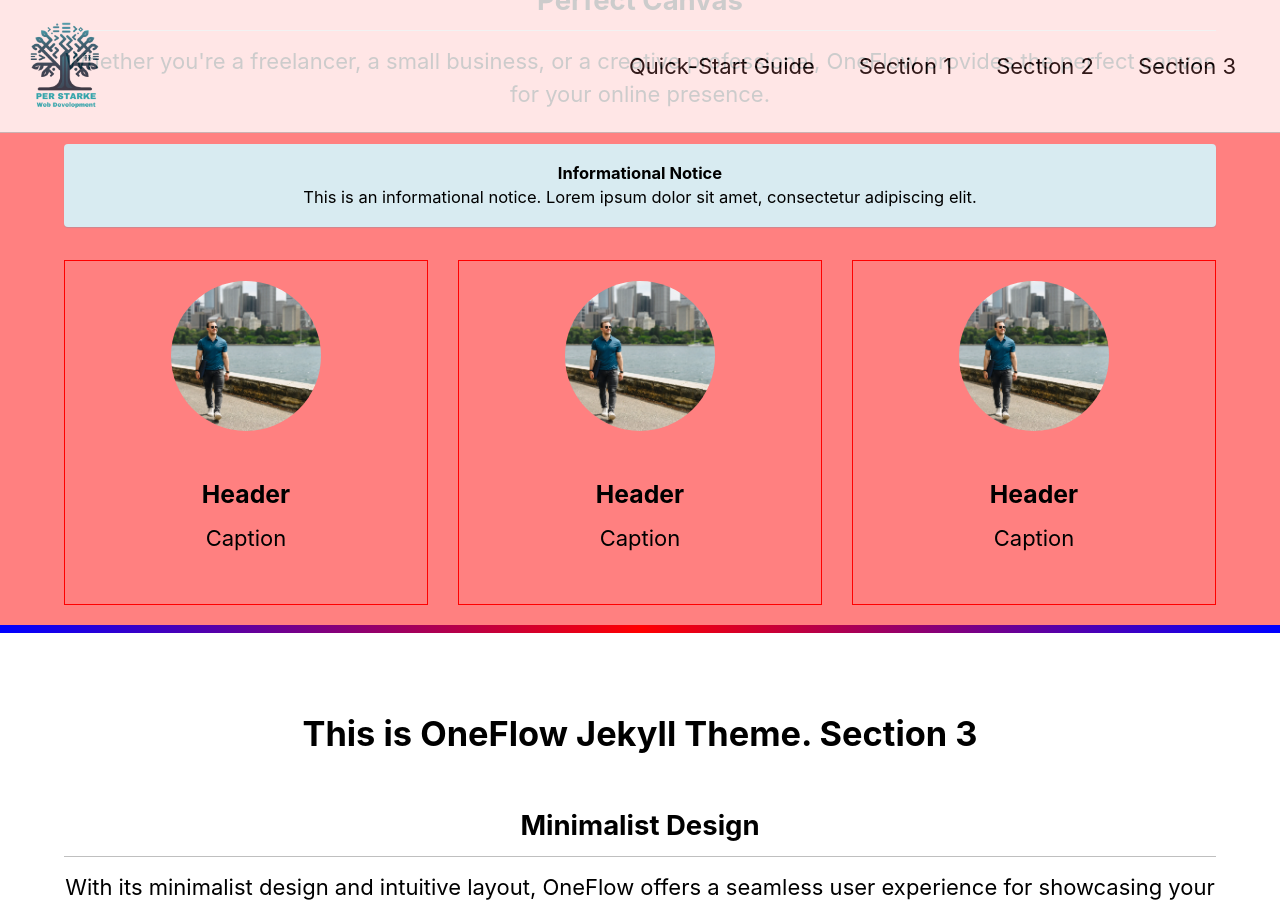
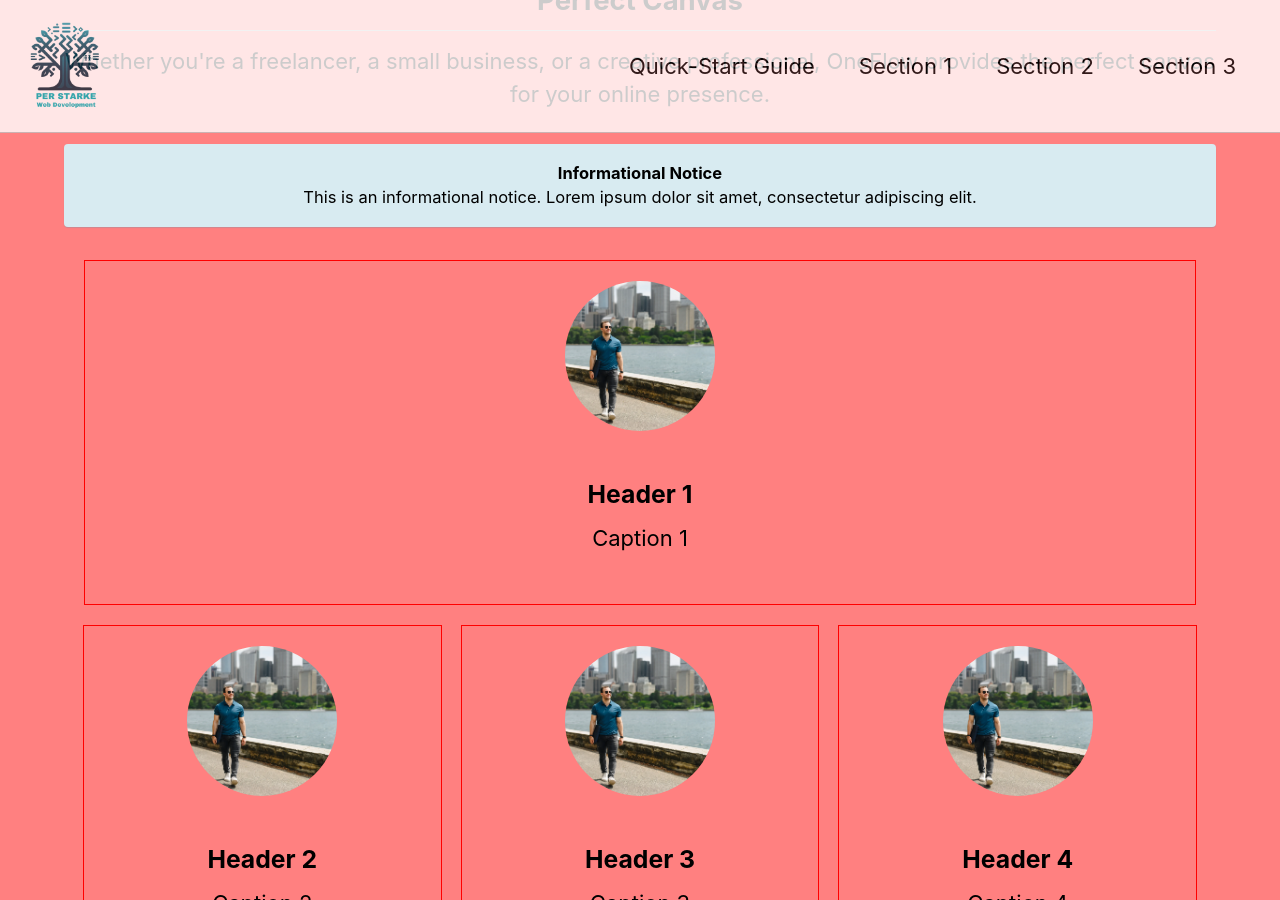
Before and after one commit to perstarke-webdev/oneflow-jekyll-theme, a Jekyll site: the page built from _pages/index.html, in a window 1280 px wide and 900 px high, scrolled down 2451 px. Built offline with Jekyll 4.4.1, drawn with Linux system fonts in a browser that asks for light colours; cached includes are drawn as plain includes.

Commit message:
round images as include
close #6

```diff
--- /dev/null
+++ b/_includes/round-images
@@ -0,0 +1,30 @@
+{% if include.id %}
+  {% assign round-images = page[include.id] %}
+{% else %}
+  {% assign round-images = page.round-images %}
+{% endif %}
+
+<div class="round-image-container">
+{% for part in round-images %}
+{% if part.size == 'full' %}
+<div class="round-image-box round-image-box-full">
+{% elsif part.size == 'half' %}
+<div class="round-image-box round-image-box-half">
+{% elsif part.size == 'third' %}
+<div class="round-image-box round-image-box-third">
+{% else %}
+{% elsif part.size == 'half' %}
+<div class="round-image-box round-image-box-full">
+{% endif %}
+<div class="round-image">
+<img src={{part.image-path}}>
+</div>
+{% if part.header %}
+<h3>{{part.header}}</h3>
+{% endif %}
+{% if part.caption %}
+<p>{{part.caption}}</p>
+{% endif %}
+</div>
+{% endfor %}
+</div>
--- a/_pages/index.html
+++ b/_pages/index.html
@@ -36,6 +36,27 @@ gallery:
       image_path: /assets/images/header.webp
       alt: "placeholder image 3"
       title: "Image 3 title caption"
+
+
+round-images:
+    - image-path: "/assets/images/header.webp"
+      size: "full"
+      header: "Header 1"
+      caption: "Caption 1"
+    - image-path: "/assets/images/header.webp"
+      size: "third"
+      header: "Header 2"
+      caption: "Caption 2"
+    - image-path: "/assets/images/header.webp"
+      size: "third"
+      header: "Header 3"
+      caption: "Caption 3"
+    - image-path: "/assets/images/header.webp"
+      size: "third"
+      header: "Header 4"
+      caption: "Caption 4"
+
+
 ---
 
 <section class="site-section" id="section-1">
@@ -87,29 +108,7 @@ gallery:
     <p>This is an informational notice. Lorem ipsum dolor sit amet, consectetur adipiscing elit.</p>
 </div>
 
-<div class="round-image-container">
-    <div class="round-image-box">
-        <div class="round-image">
-            <img src="/assets/images/header.webp">
-        </div>
-        <h3>Header</h3>
-        <p>Caption</p>
-    </div>
-    <div class="round-image-box">
-        <div class="round-image">
-            <img src="/assets/images/header.webp">
-        </div>
-        <h3>Header</h3>
-        <p>Caption</p>
-    </div>
-    <div class="round-image-box">
-        <div class="round-image">
-            <img src="/assets/images/header.webp">
-        </div>
-            <h3>Header</h3>
-            <p>Caption</p>
-    </div>
-</div>
+{% include round-images %}
 
 </section>
 
--- a/_sass/oneflow/_utilities.scss
+++ b/_sass/oneflow/_utilities.scss
@@ -599,18 +599,26 @@ a.reversefootnote {
 
 .round-image-container {
     display: flex;
-    justify-content: space-between;
+    justify-content: space-evenly;
     margin-top: 20px;
+    flex-wrap: wrap;
+}
 
-    @media screen and (max-width: 768px) {
-        flex-direction: column;
-        align-items: center;
-    }
+.round-image-box-full {
+    width: calc(100% - 40px);
+}
+
+.round-image-box-half {
+    width: calc(50% - 30px);
+}
+
+.round-image-box-third {
+    width: calc(33.33% - 25px);
 }
 
 .round-image-box {
-    width: calc(33.33% - 20px);
     padding: 20px;
+    margin-bottom: 20px;
     border: 1px solid $primary-color;
     box-sizing: border-box;
     text-align: center;
```
